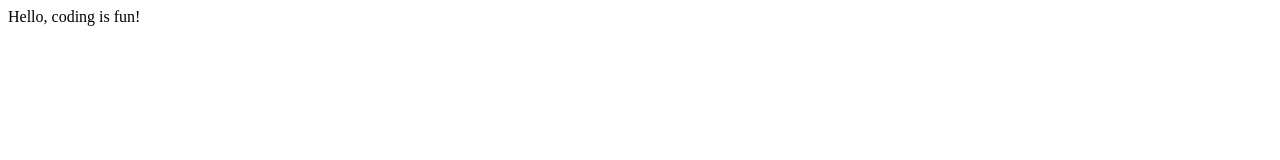
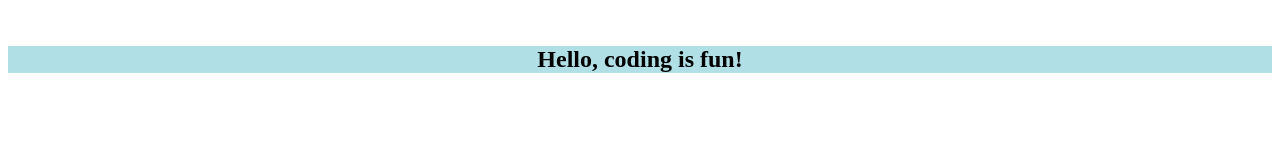
Before and after one commit to soboli19/mtbc20, a plain HTML site: page index.html in a window 1280 px wide. Drawn offline with Linux system fonts and the light colour scheme.

Commit message:
HTML editing

```diff
--- a/index.html
+++ b/index.html
@@ -1,6 +1,10 @@
 <html>
+<head>
+    <style> h2 {background-color: powderblue}</style>
+</head>
 <header><title>GitHub Page Example</title></header>
-<body>
-Hello, coding is fun!
+<body background-color: powder blue>
+    <br>
+<h2 style="text-align:center">Hello, coding is fun!</h2>
 </body>
 </html>
```
